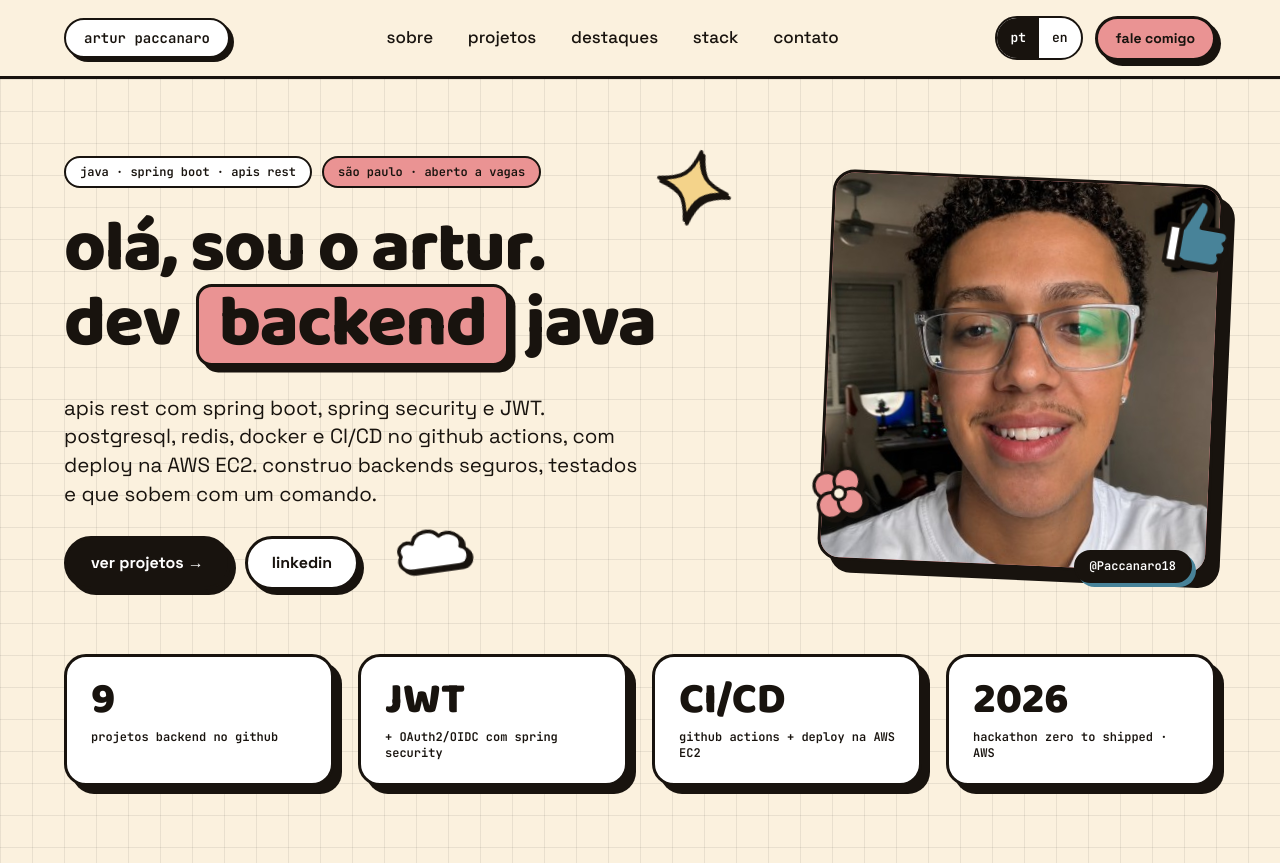
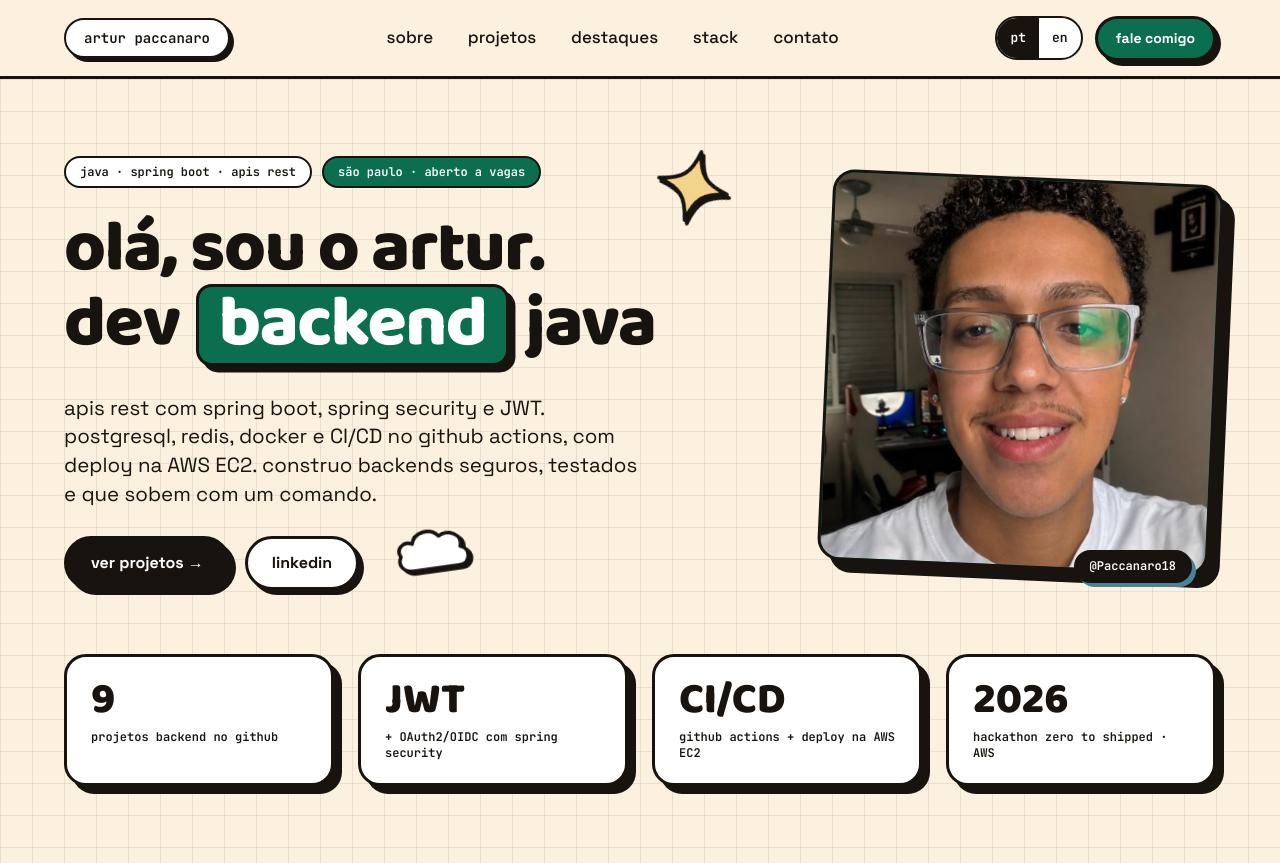
Before and after one commit to Paccanaro18/Paccanaro18.github.io, a plain HTML site: page index.html in a window 1280 px wide. Shown: the top 863 px of the page. Drawn offline with Linux system fonts and the light colour scheme.

Commit message:
style: troca paleta para verde e remove adesivos da foto

```diff
--- a/index.html
+++ b/index.html
@@ -71,8 +71,6 @@
             <img src="images/artur.jpg" alt="artur paccanaro" width="400" height="400" fetchpriority="high">
           </div>
           <a class="pill pill--ink hero__handle" href="https://github.com/Paccanaro18" target="_blank" rel="noopener">@Paccanaro18</a>
-          <span class="sticker st-thumb" aria-hidden="true"><svg viewBox="0 0 100 100"><path d="M22 46 H36 V88 H22 Z" fill="#FFFFFF" stroke="#18130E" stroke-width="5" stroke-linejoin="round"/><path d="M36 50 L52 14 C60 12 66 18 62 30 L58 44 H82 C90 44 92 54 86 58 C92 64 88 72 82 72 C86 78 82 86 74 86 H44 L36 82Z" fill="#488399" stroke="#18130E" stroke-width="5" stroke-linejoin="round"/></svg></span>
-          <span class="sticker st-clover" aria-hidden="true"><svg viewBox="0 0 100 100"><g fill="#EA9393" stroke="#18130E" stroke-width="5" stroke-linejoin="round"><circle cx="34" cy="34" r="20"/><circle cx="66" cy="34" r="20"/><circle cx="34" cy="66" r="20"/><circle cx="66" cy="66" r="20"/></g><circle cx="50" cy="50" r="10" fill="#FBF1DE" stroke="#18130E" stroke-width="5"/></svg></span>
         </div>
       </div>
 
--- a/styles.css
+++ b/styles.css
@@ -2,8 +2,8 @@
    paleta: pink · vermelho · creme · preto | Baloo 2 · Space Grotesk · JetBrains Mono */
 
 :root {
-  --pink: #EA9393; --red: #488399; --yellow: #F4D38A; --cream: #FBF1DE; --ink: #18130E;
-  --white: #FFFFFF; --rose: #F1BEBE; --sand: #D8D8D8;
+  --pink: #0B6E4F; --red: #488399; --yellow: #F4D38A; --cream: #FBF1DE; --ink: #18130E;
+  --white: #FFFFFF; --rose: #D3EBDF; --sand: #D8D8D8;
   --font-display: 'Baloo 2', 'Space Grotesk', system-ui, sans-serif;
   --font-body: 'Space Grotesk', system-ui, sans-serif;
   --font-mono: 'JetBrains Mono', ui-monospace, SFMono-Regular, Menlo, monospace;
@@ -228,3 +228,11 @@ p { margin: 0; }
   .reveal { opacity: 1; translate: none; transition: none; }
   .btn, .project, .stat, .result { transition: none; }
 }
+
+/* texto claro sobre o verde */
+.pill--pink, .btn--pink, .step--now .step__n, .marquee__group .marquee__item:nth-child(odd) { color: var(--white); }
+.project:hover .project__arrow { color: var(--white); }
+.results__title, .contact__title, .contact__lead { color: var(--white); }
+.results__title .kw { color: var(--ink); }
+.kw { color: var(--white); }
+.results__title .kw { color: var(--ink); }
```
